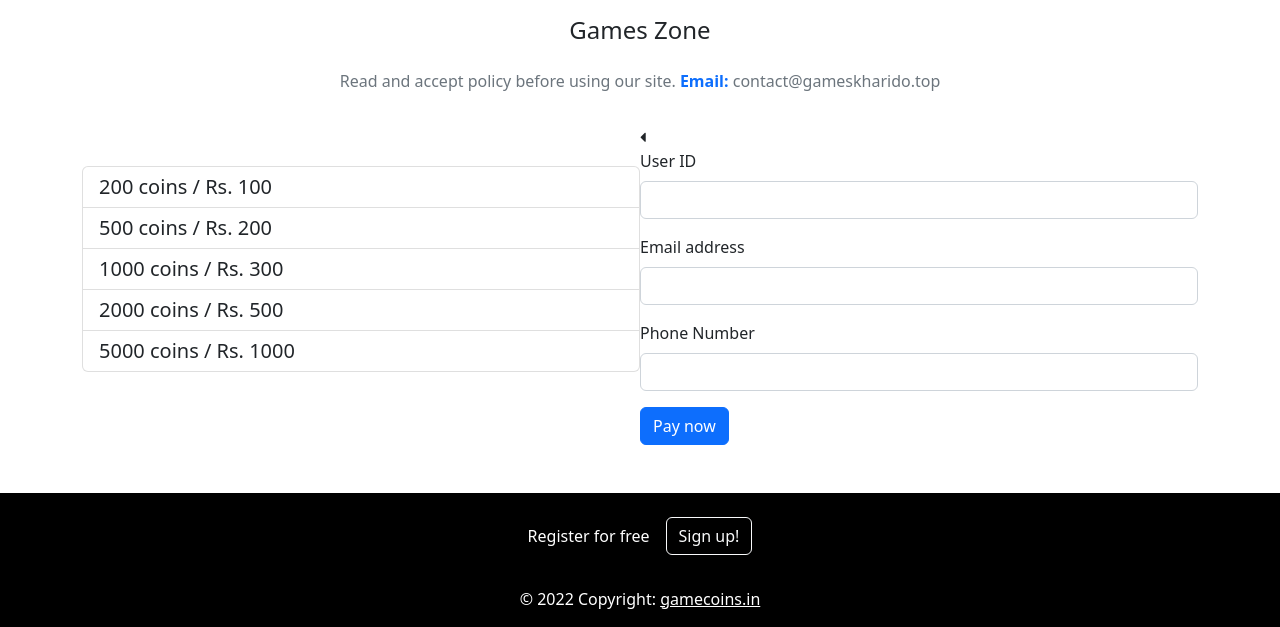
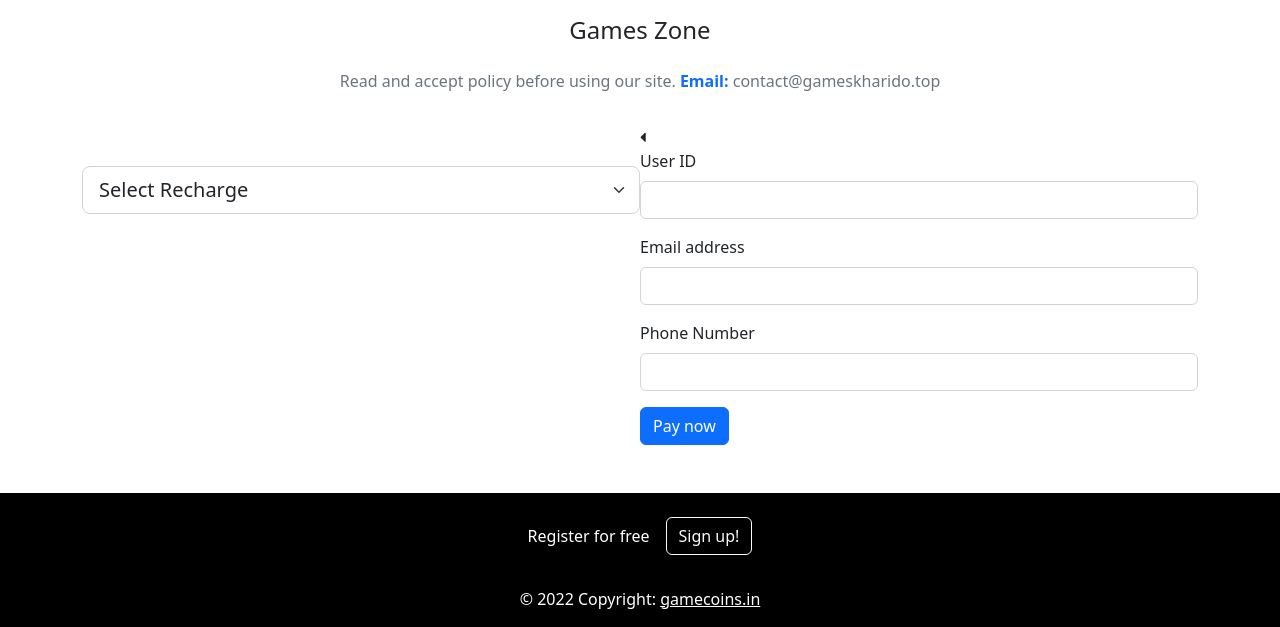
Before and after one commit to SabujGolui/razorpay-php-testapp-master, a PHP site: page /foobar/form.php in a window 1280 px wide. Shown: the part 181-808 px from the top of the page. Run offline with PHP 8.4, Linux system fonts and the light colour scheme.

Commit message:
added styling

```diff
--- a/form.php
+++ b/form.php
@@ -17,7 +17,7 @@
   <!-- =========================navbar================ -->
   <nav class="navbar navbar-dark bg-dark">
     <div class="container-fluid">
-      <a class="navbar-brand" href="/index.php">
+      <a class="navbar-brand" href="/index.html">
         <img src="/images/155.jpg" alt="Logo" width="30" class="d-inline-block align-text-top">
         Game Zone
       </a>
@@ -54,16 +54,17 @@
             <div class="left">
               <h3>
                 <span class="text-white mb-2 "">Select Recharge</span>
-                        </h3>
-                        <h5>
-                            <ul class=" list-group">
-                  <li class="list-group-item">200 coins / Rs. 100</li>
-                  <li class="list-group-item">500 coins / Rs. 200</li>
-                  <li class="list-group-item">1000 coins / Rs. 300</li>
-                  <li class="list-group-item">2000 coins / Rs. 500</li>
-                  <li class="list-group-item">5000 coins / Rs. 1000</li>
-                  </ul>
-                  </h5>
+              </h3>
+              <h5>
+                  <select class=" form-select form-select-lg mb-3" aria-label=".form-select-lg example">
+                      <option selected>Select Recharge</option>
+                      <option value="100">200 coins / Rs.100</option>
+                      <option value="200">500 coins / Rs.200</option>
+                      <option value="300">1000 coins / Rs.300</option>
+                      <option value="500">2000 coins / Rs.500</option>
+                      <option value="1000">5000 coins / Rs.1000</option>
+                  </select>
+              </h5>
             </div>
           </div>
           <div class="col-sm-12 col-lg-6">
@@ -80,7 +81,7 @@
                 </div>
                 <div class="mb-3">
                   <label for="exampleInputEmail1" class="form-label">Phone Number</label>
-                  <input type="text" class="form-control" id="exampleInputEmail1" aria-describedby="emailHelp">
+                  <input type="number" class="form-control" id="exampleInputEmail1" aria-describedby="emailHelp">
                 </div>
                 <button type="submit" class="btn btn-primary">Pay now</button>
               </form>
```
